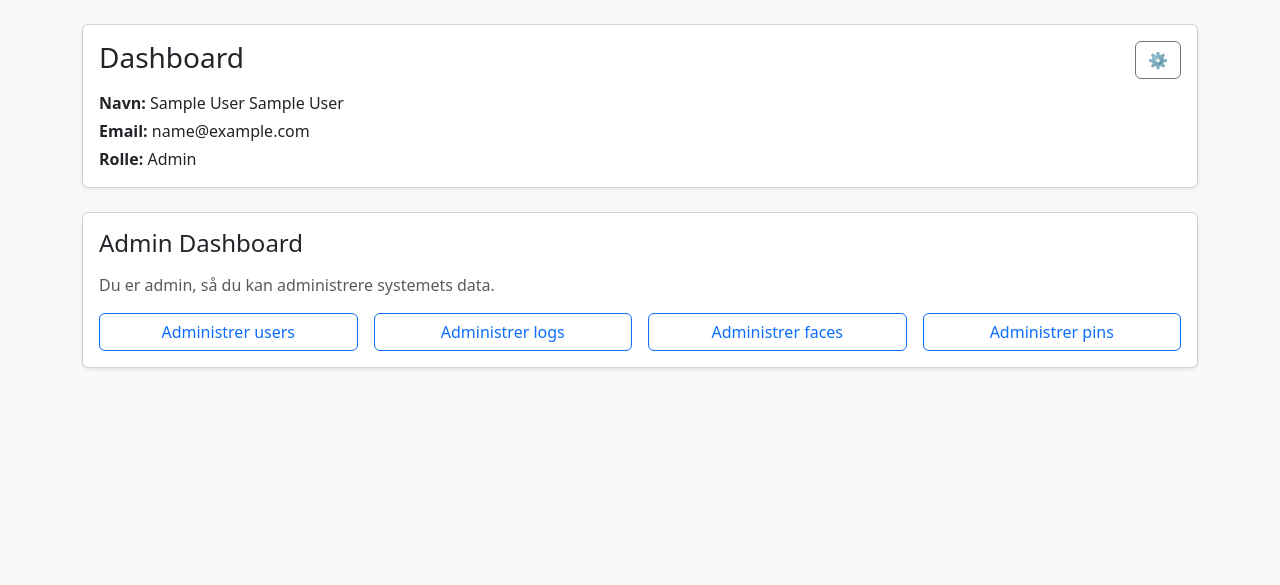
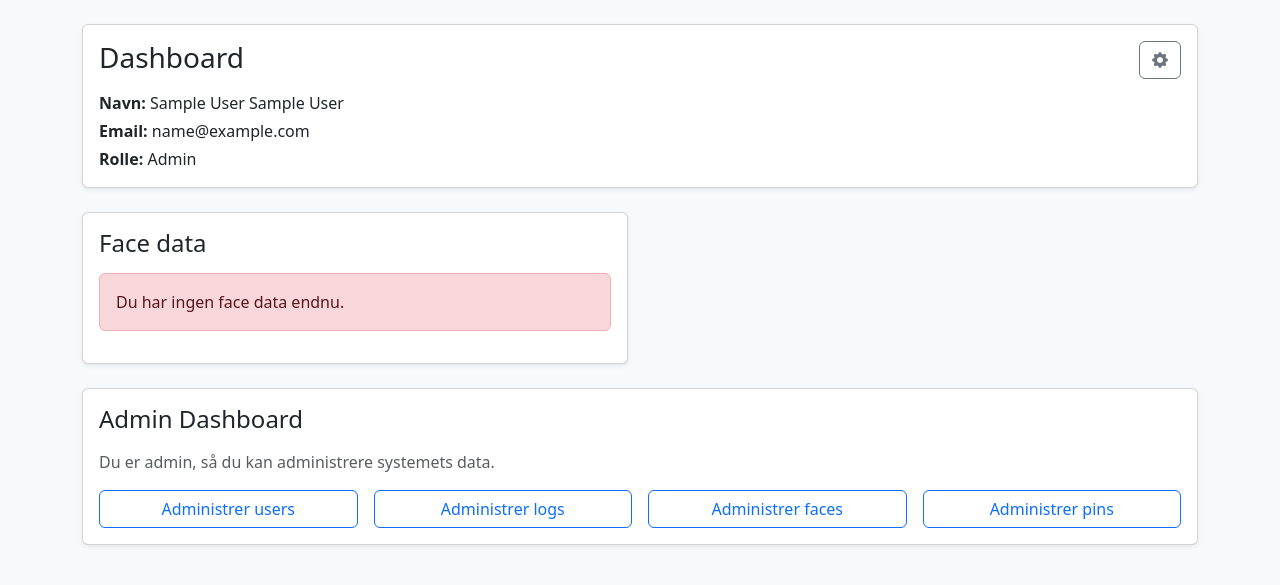
Before and after one commit to Zerraphix/Face-Recognition-Project, a Flask app: page /dashboard in a window 1280 px wide. Shown: the part 56-641 px from the top of the page. Run offline with Flask 3, Linux system fonts and the light colour scheme; the visitor is signed in with stand-in values (Sample User, id 1); data that the repository does not hold is empty.

Commit message:
Billedet vises igen på dashboard

```diff
--- a/Azure VM Code/templates/base.html
+++ b/Azure VM Code/templates/base.html
@@ -9,6 +9,7 @@
 
     <!-- Bootstrap -->
     <link href="https://cdn.jsdelivr.net/npm/bootstrap@5.3.3/dist/css/bootstrap.min.css" rel="stylesheet">
+    <link rel="stylesheet" href="https://cdn.jsdelivr.net/npm/bootstrap-icons@1.11.3/font/bootstrap-icons.min.css">
 </head>
 
 <body class="bg-light">
--- a/Azure VM Code/templates/dashboard.html
+++ b/Azure VM Code/templates/dashboard.html
@@ -37,7 +37,7 @@
                         aria-controls="userSettings"
                         title="Settings"
                     >
-                    ⚙️
+                        <i class="bi bi-gear-fill"></i>
                     </button>
                 </div>
 
@@ -134,6 +134,46 @@
         </div>
     </div>
 
+    <div class="col-12 col-lg-6">
+        <div class="card shadow-sm h-100">
+            <div class="card-body">
+
+                <h2 class="h4 mb-3">Face data</h2>
+
+                {% if face %}
+                    {% if face.is_active %}
+                        <div class="alert alert-success">
+                            Du har aktiv face data registreret.
+                        </div>
+                    {% else %}
+                        <div class="alert alert-warning">
+                            Dit face billede afventer admin godkendelse.
+                        </div>
+                    {% endif %}
+
+                    {% if face.face_picture_path %}
+                        <img
+                            src="{{ url_for('uploaded_file', filename=face.face_picture_path.replace('uploads/', '')) }}"
+                            alt="Face billede"
+                            class="img-fluid rounded border mb-3"
+                            style="max-width: 250px;"
+                        >
+                    {% endif %}
+
+                    <p class="text-muted mb-0">
+                        Oprettet: {{ face.created_at }}
+                    </p>
+
+                {% else %}
+                    <div class="alert alert-danger">
+                        Du har ingen face data endnu.
+                    </div>
+                {% endif %}
+
+            </div>
+        </div>
+    </div>
+
     {% if is_admin %}
     <div class="col-12">
         <div class="card shadow-sm">
```
Lines whose indentation alone changed are shown as unchanged.
